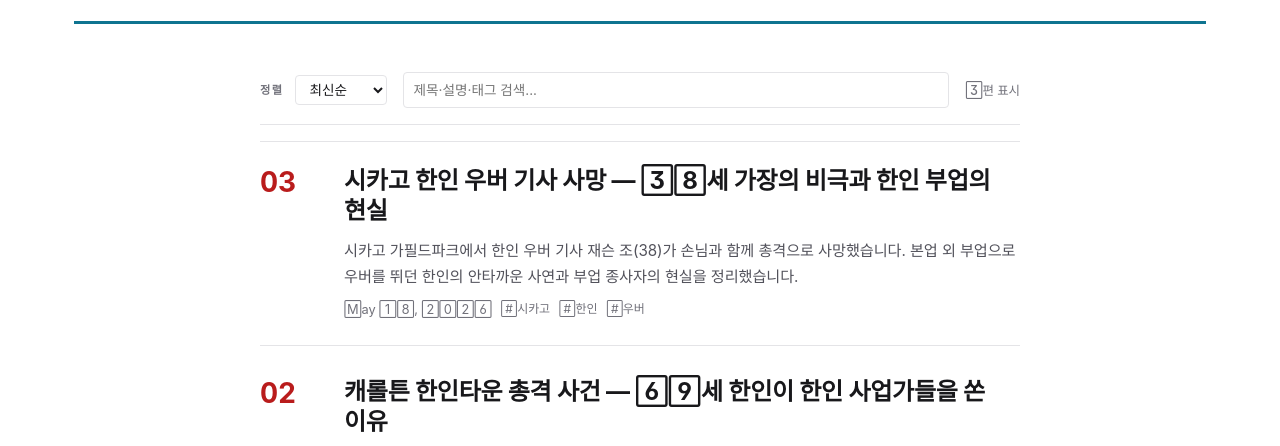
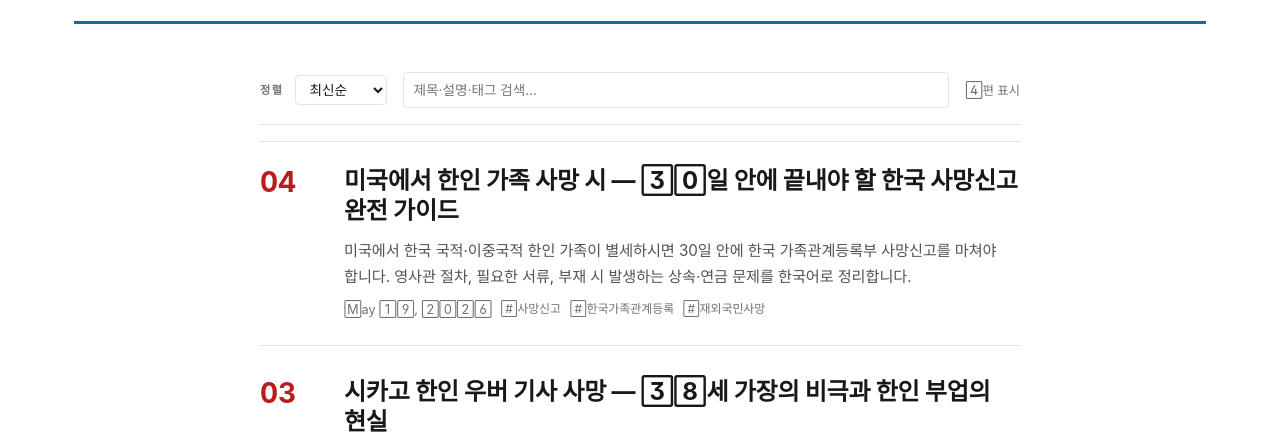
Before and after one commit to schul92/migukstory, an Astro site: page /category/community in a window 1280 px wide. Shown: the part 465-911 px from the top of the page. Built offline with nearby package versions, Linux system fonts and the light colour scheme; Astro itself is replaced by a stand-in of ours; a web font is replaced by a local one.

Commit message:
post: scheduled publish (2026-05-19)

```diff
--- a/queue/death-korea-family-registration-30days.md
+++ b/src/content/blog/death-korea-family-registration-30days.md
@@ -1,7 +1,7 @@
 ---
 title: '미국에서 한인 가족 사망 시 — 30일 안에 끝내야 할 한국 사망신고 완전 가이드'
 description: '미국에서 한국 국적·이중국적 한인 가족이 별세하시면 30일 안에 한국 가족관계등록부 사망신고를 마쳐야 합니다. 영사관 절차, 필요한 서류, 부재 시 발생하는 상속·연금 문제를 한국어로 정리합니다.'
-pubDate: '2026-05-18'
+pubDate: '2026-05-19'
 tags: ['사망신고', '한국가족관계등록', '재외국민사망', '영사관', '한인상속', '한국유족연금', '국제상속']
 ageGroup: '35-55'
 category: 'community'
```
